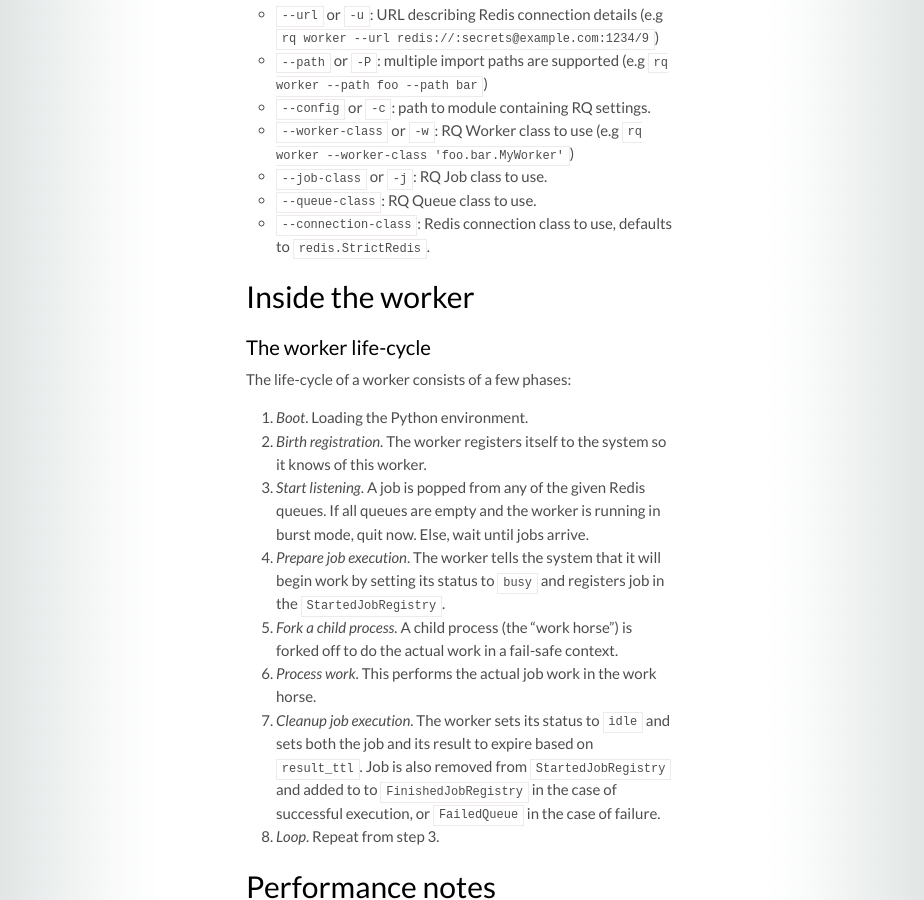
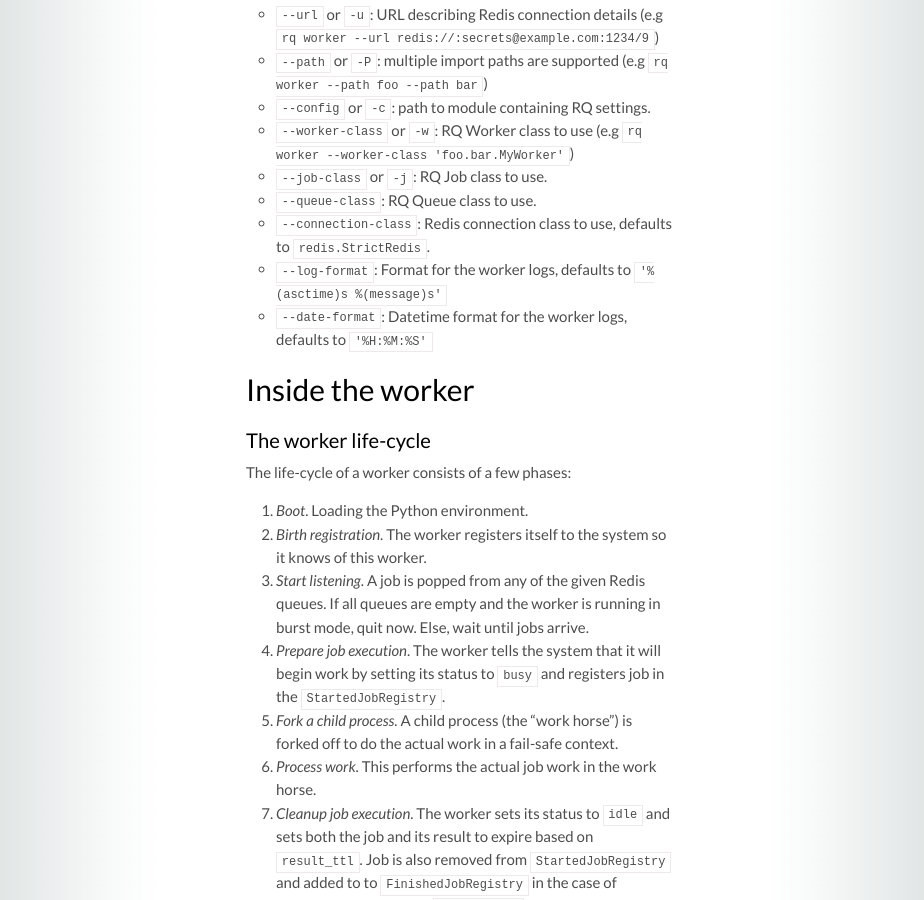
Before and after one commit to rq/rq, a Jekyll site: the page built from docs/docs/workers.md, in a window 1280 px wide and 900 px high, scrolled down 1339 px. Shown: the whole window, without its empty margins (179-1103 px from the left). Built offline with Jekyll 4.4.1, drawn with Linux system fonts in a browser that asks for light colours; some web fonts are replaced.

Commit message:
added docs for log formatting options

```diff
--- a/docs/docs/workers.md
+++ b/docs/docs/workers.md
@@ -61,6 +61,8 @@ In addition to `--burst`, `rq worker` also accepts these arguments:
 * `--job-class` or `-j`: RQ Job class to use.
 * `--queue-class`: RQ Queue class to use.
 * `--connection-class`: Redis connection class to use, defaults to `redis.StrictRedis`.
+* `--log-format`: Format for the worker logs, defaults to `'%(asctime)s %(message)s'`
+* `--date-format`: Datetime format for the worker logs, defaults to `'%H:%M:%S'`
 
 
 ## Inside the worker
```
